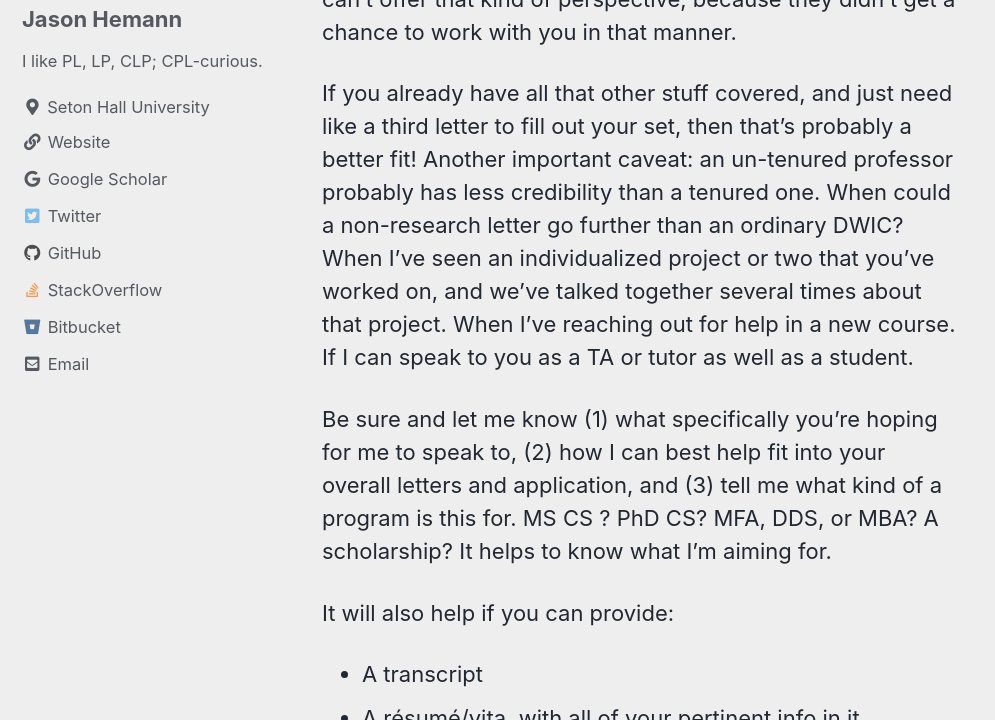
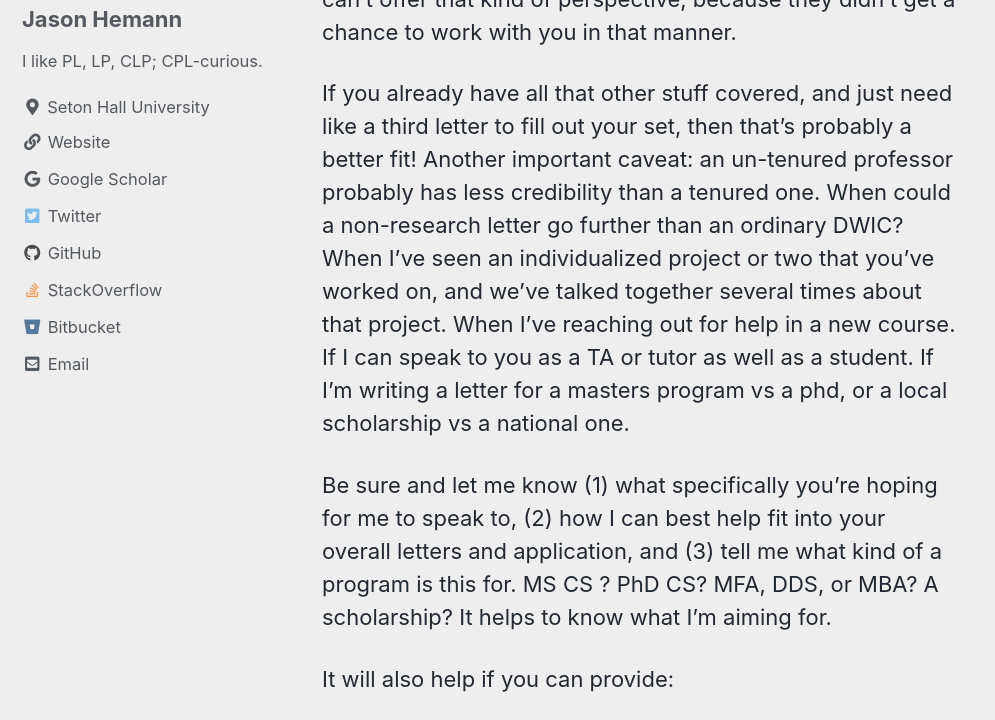
Before and after one commit to jasonhemann/jasonhemann.github.io, a Jekyll site: the page built from _posts/2023-08-11-dwic.md, in a window 1280 px wide and 900 px high, scrolled down 1129 px, cut to the strip 180-900 px from the top of the window. Shown: the whole strip, without its empty margins (0-995 px from the left). Built offline with Jekyll 4.4.1, drawn with Linux system fonts in a browser that asks for light colours; cached includes are drawn as plain includes.

Commit message:
Adding up some additional information about when I can be useful

```diff
--- a/_posts/2023-08-11-dwic.md
+++ b/_posts/2023-08-11-dwic.md
@@ -8,7 +8,7 @@ If you have heard the term "DWIC" before, then you’ll know what I’m about to
 
 Graduate schools typically want comprehensive letters of recommendation that give detailed, nuanced evaluations of your strengths and potential as a student. A letter that simply states that you did well in class doesn’t give much insight into your intellectual ability, research skills, leadership qualities, or any other relevant attributes that graduate schools are looking for in applicants. Good letters generally come from people who’ve seen you work on more long term projects, in either a small-group reading class, or an independent study or a research project. Sometimes this could be a co-op/internship supervisor, depending upon where you did your co-op/internship. A one-off professor can’t offer that kind of perspective, because they didn’t get a chance to work with you in that manner.
 
-If you already have all that other stuff covered, and just need like a third letter to fill out your set, then that’s probably a better fit! Another important caveat: an un-tenured professor probably has less credibility than a tenured one. When could a non-research letter go further than an ordinary DWIC? When I've seen an individualized project or two that you've worked on, and we've talked together several times about that project. When I've reaching out for help in a new course. If I can speak to you as a TA or tutor as well as a student.
+If you already have all that other stuff covered, and just need like a third letter to fill out your set, then that’s probably a better fit! Another important caveat: an un-tenured professor probably has less credibility than a tenured one. When could a non-research letter go further than an ordinary DWIC? When I've seen an individualized project or two that you've worked on, and we've talked together several times about that project. When I've reaching out for help in a new course. If I can speak to you as a TA or tutor as well as a student. If I’m writing a letter for a masters program vs a phd, or a local scholarship vs a national one.
 
 Be sure and let me know (1) what specifically you're hoping for me to speak to, (2) how I can best help fit into your overall letters and application, and (3) tell me what kind of a program is this for. MS CS ? PhD CS? MFA, DDS, or MBA? A scholarship? It helps to know what I'm aiming for.
 
```
